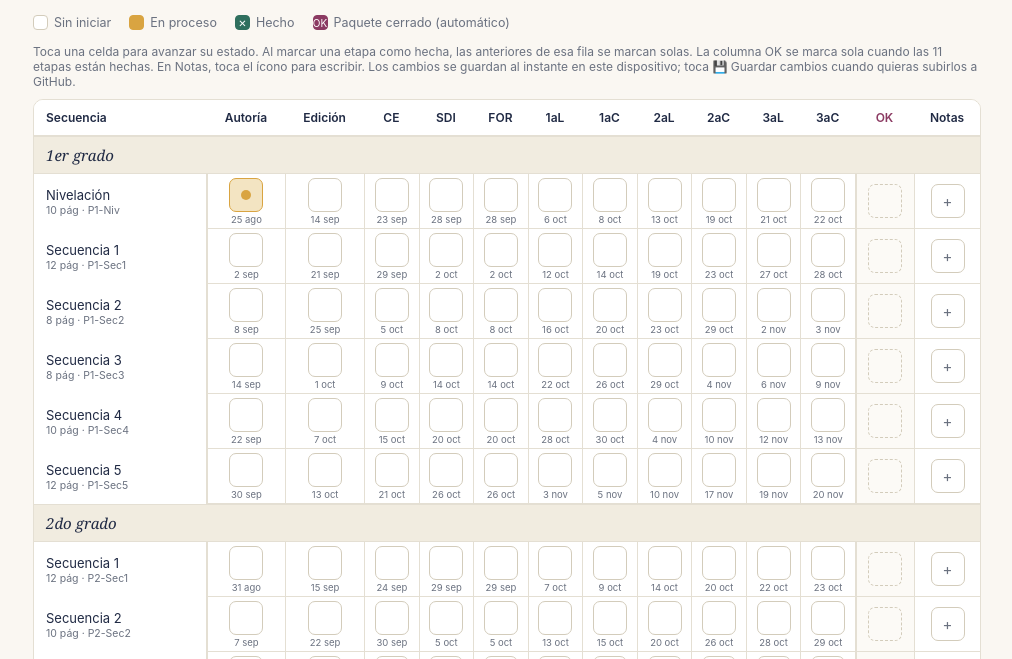
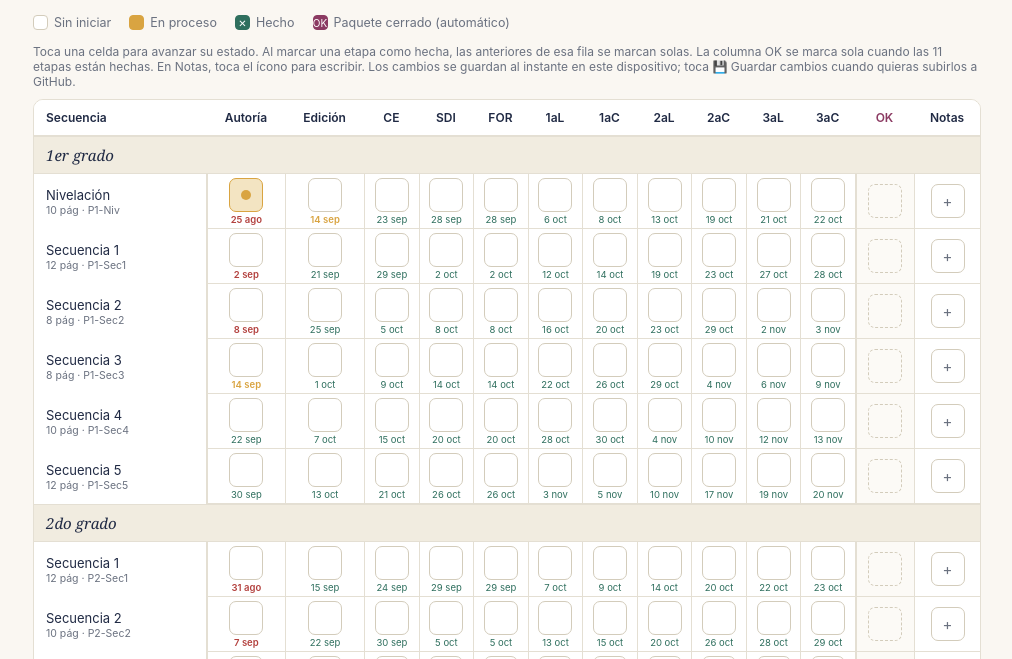
Before and after one commit to christianblanco-ctrl/seguimiento-matematicas-t1, a plain HTML site: page index.html in a window 1280 px wide. Both pictures are taken after a click on the element 379 px from the left and 305 px from the top of the page. Shown: the part 110-769 px from the top of the page, without its empty margins (133-1145 px from the left). Drawn offline with Linux system fonts and the light colour scheme.

Commit message:
Add files via upload

```diff
--- a/index.html
+++ b/index.html
@@ -382,7 +382,12 @@
     margin-top: -2px;
     padding-bottom: 3px;
     white-space: nowrap;
+    font-weight: 600;
   }
+  .cell-date.cd-ontime { color: var(--hecho); font-weight: 400; }
+  .cell-date.cd-today { color: var(--proceso); }
+  .cell-date.cd-late-done { color: var(--ink-soft); font-weight: 400; }
+  .cell-date.cd-late-pending { color: #B3413E; }
 </style>
 </head>
 <body>
@@ -524,6 +529,34 @@ function fmtDeadline(iso){
   const d = new Date(iso + 'T00:00:00');
   const meses = ['ene','feb','mar','abr','may','jun','jul','ago','sep','oct','nov','dic'];
   return d.getDate() + ' ' + meses[d.getMonth()];
+}
+
+function todayMidnight(){
+  const t = new Date();
+  t.setHours(0,0,0,0);
+  return t;
+}
+
+// Clasifica la fecha de una celda según hoy y si esa etapa ya está marcada como hecha (val===2):
+//  - cd-ontime: la fecha todavía no llega (a tiempo)
+//  - cd-today: la fecha es justo hoy
+//  - cd-late-done: la fecha ya pasó, pero la etapa está hecha
+//  - cd-late-pending: la fecha ya pasó y la etapa NO está hecha (atrasado)
+function deadlineStatusClass(iso, val){
+  if(!iso) return '';
+  const d = new Date(iso + 'T00:00:00');
+  const today = todayMidnight();
+  if(d.getTime() === today.getTime()) return 'cd-today';
+  if(d.getTime() < today.getTime()) return val === 2 ? 'cd-late-done' : 'cd-late-pending';
+  return 'cd-ontime';
+}
+
+function updateCellDate(rid, stageKey){
+  const dateEl = document.querySelector('.cell-date[data-row="' + rid + '"][data-stage="' + stageKey + '"]');
+  if(!dateEl) return;
+  const dl = (DEADLINES[rid] || {})[stageKey];
+  if(!dl) return;
+  dateEl.className = 'cell-date ' + deadlineStatusClass(dl, cellVal(rid, stageKey));
 }
 
 const STORAGE_KEY = 'mate-t1-tracker-estado';
@@ -791,7 +824,9 @@ function buildBody(){
         const dl = (DEADLINES[rid] || {})[s.key];
         if(dl){
           const dateEl = document.createElement('span');
-          dateEl.className = 'cell-date';
+          dateEl.className = 'cell-date ' + deadlineStatusClass(dl, cellVal(rid, s.key));
+          dateEl.dataset.row = rid;
+          dateEl.dataset.stage = s.key;
           dateEl.textContent = fmtDeadline(dl);
           td.appendChild(dateEl);
         }
@@ -954,6 +989,7 @@ function onCellClick(e){
   const next = (current + 1) % 3;
   setCellVal(rid, stageKey, next);
   renderBtn(btn, next);
+  updateCellDate(rid, stageKey);
 
   if(next === 2){
     for(let i = 0; i < idx; i++){
@@ -962,6 +998,7 @@ function onCellClick(e){
         setCellVal(rid, pk, 2);
         const prevBtn = document.querySelector('.dot-btn[data-row="' + rid + '"][data-stage="' + pk + '"]');
         if(prevBtn) renderBtn(prevBtn, 2);
+        updateCellDate(rid, pk);
       }
     }
   }
```
